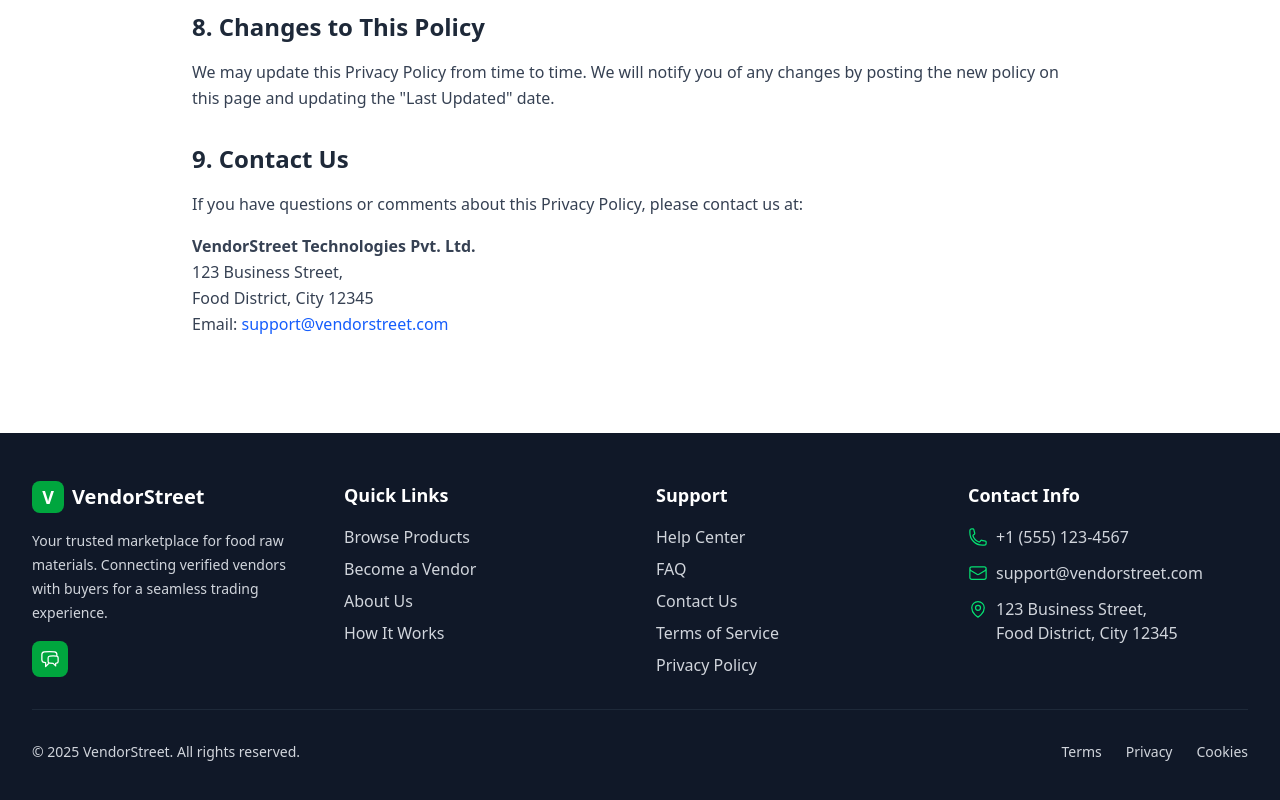
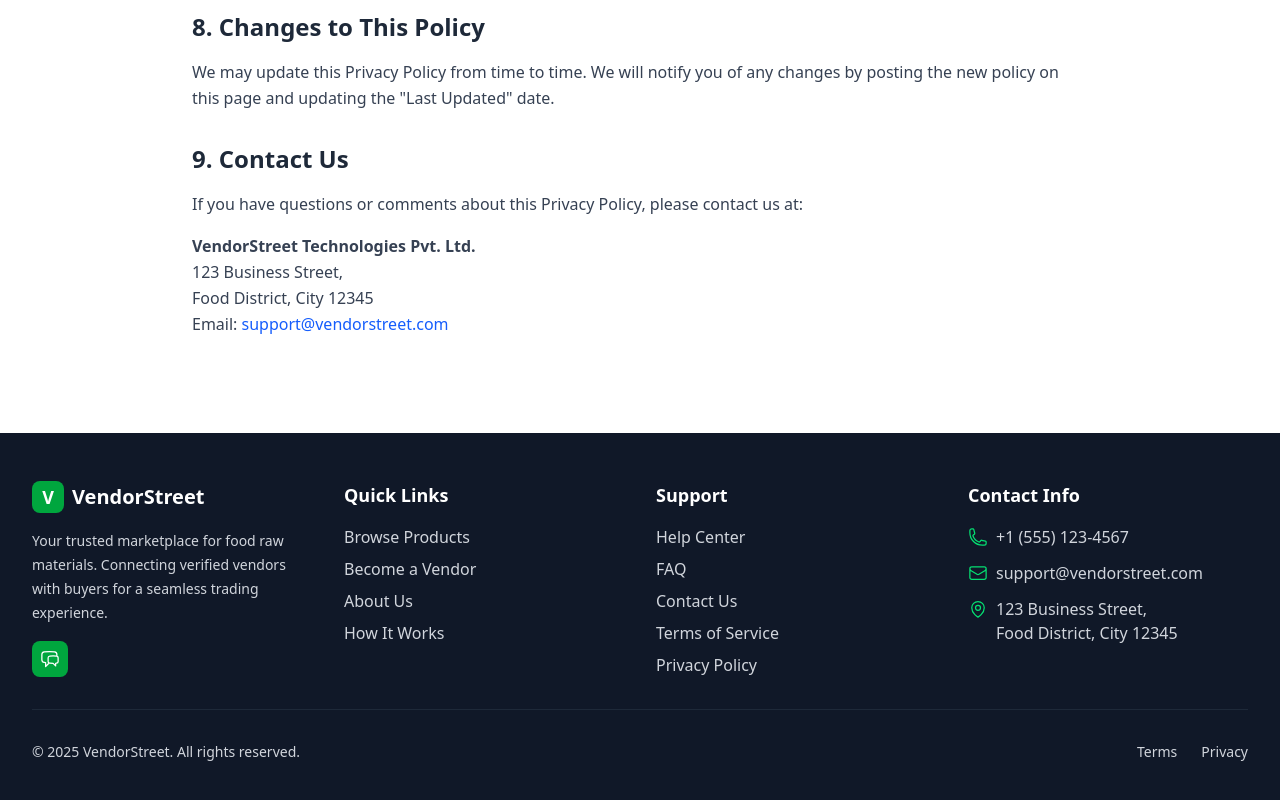
Before and after one commit to ArchitSaxena349/vendorstreet, a React (Vite) app in the folder Frontend/: page /privacy in a window 1280 px wide. Shown: the part 2292-3092 px from the top of the page. Built offline with nearby package versions, Linux system fonts and the light colour scheme.

Commit message:
changes added

```diff
--- a/Frontend/src/components/Footer.jsx
+++ b/Frontend/src/components/Footer.jsx
@@ -135,9 +135,9 @@ const Footer = () => {
               <Link to="/privacy" className="text-gray-300 hover:text-white text-sm transition-colors">
                 Privacy
               </Link>
-              <Link to="/cookies" className="text-gray-300 hover:text-white text-sm transition-colors">
+              {/* <Link to="/cookies" className="text-gray-300 hover:text-white text-sm transition-colors">
                 Cookies
-              </Link>
+              </Link> */}
             </div>
           </div>
         </div>
```
